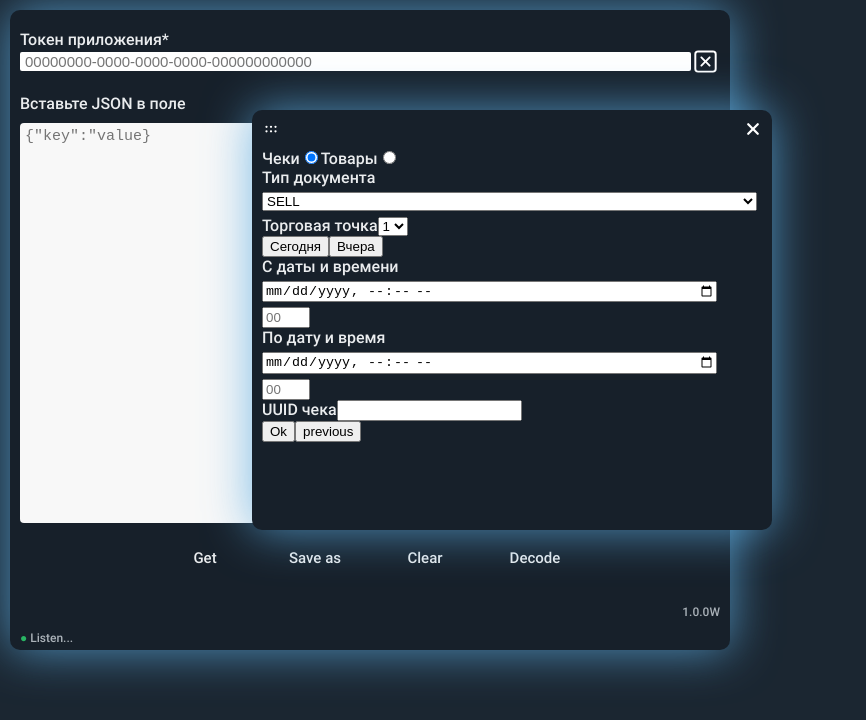
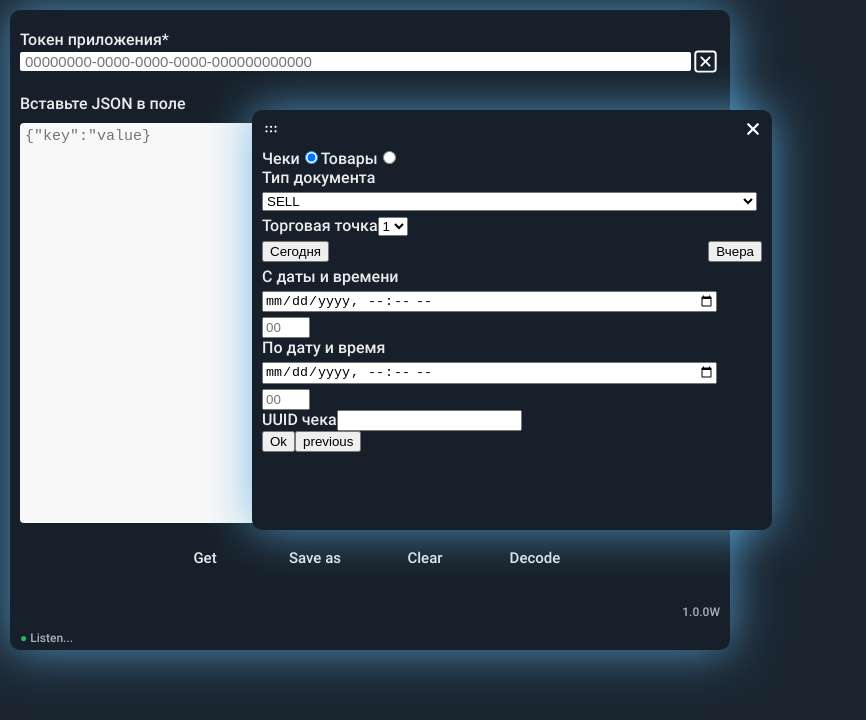
Before and after one commit to FirstEncounter3/GR3, a React app: page / in a window 1280 px wide. Both pictures are taken after a click on the button "Get". Shown: the top 720 px of the page, without its empty margins (0-866 px from the left). Built offline with nearby package versions, Linux system fonts and the light colour scheme.

Commit message:
add some styles

```diff
--- a/src/components/ModalFastTimeButtons/ModalFastTimeButtons.css
+++ b/src/components/ModalFastTimeButtons/ModalFastTimeButtons.css
@@ -0,0 +1,6 @@
+.fast-date-buttons-wrapper {
+    display: flex;
+    flex-direction: row;
+    justify-content: space-between;
+    margin: 5px 0 5px 0;
+}
```
